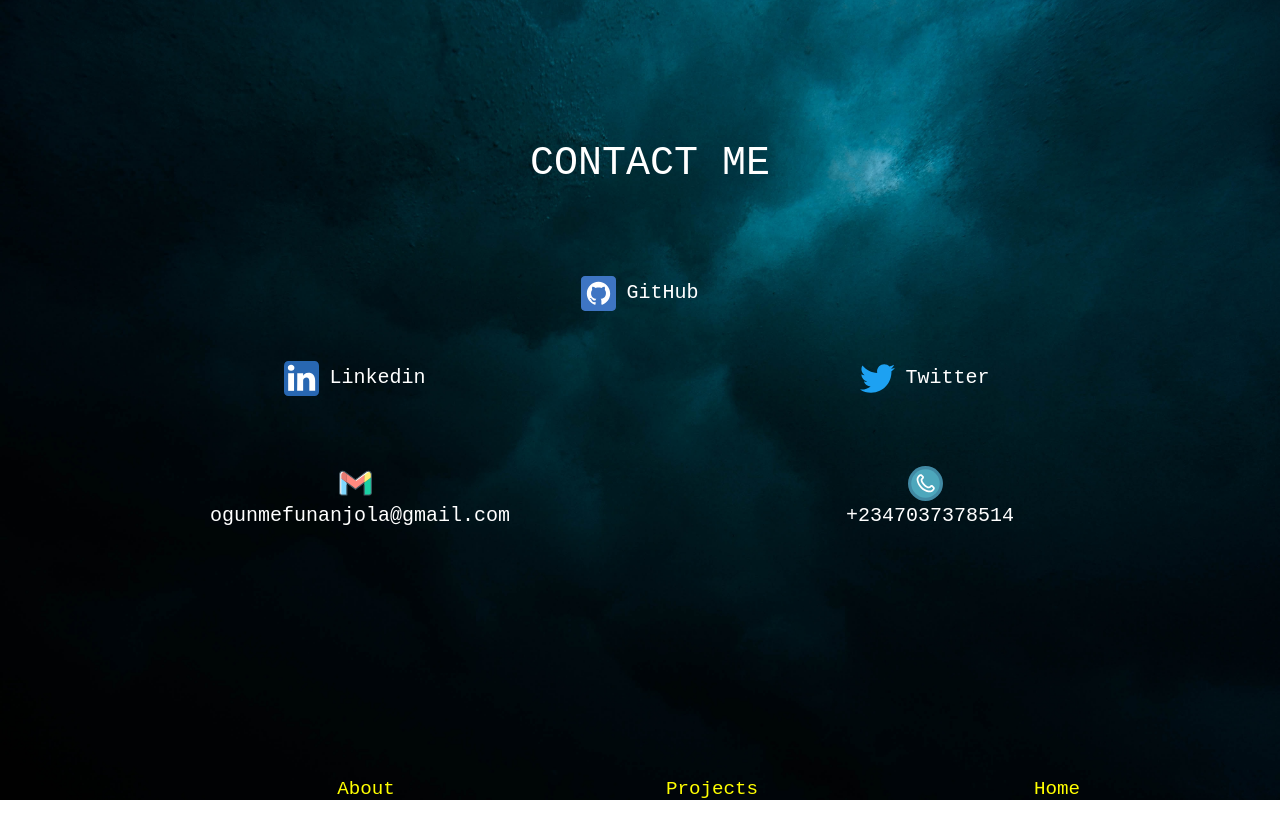
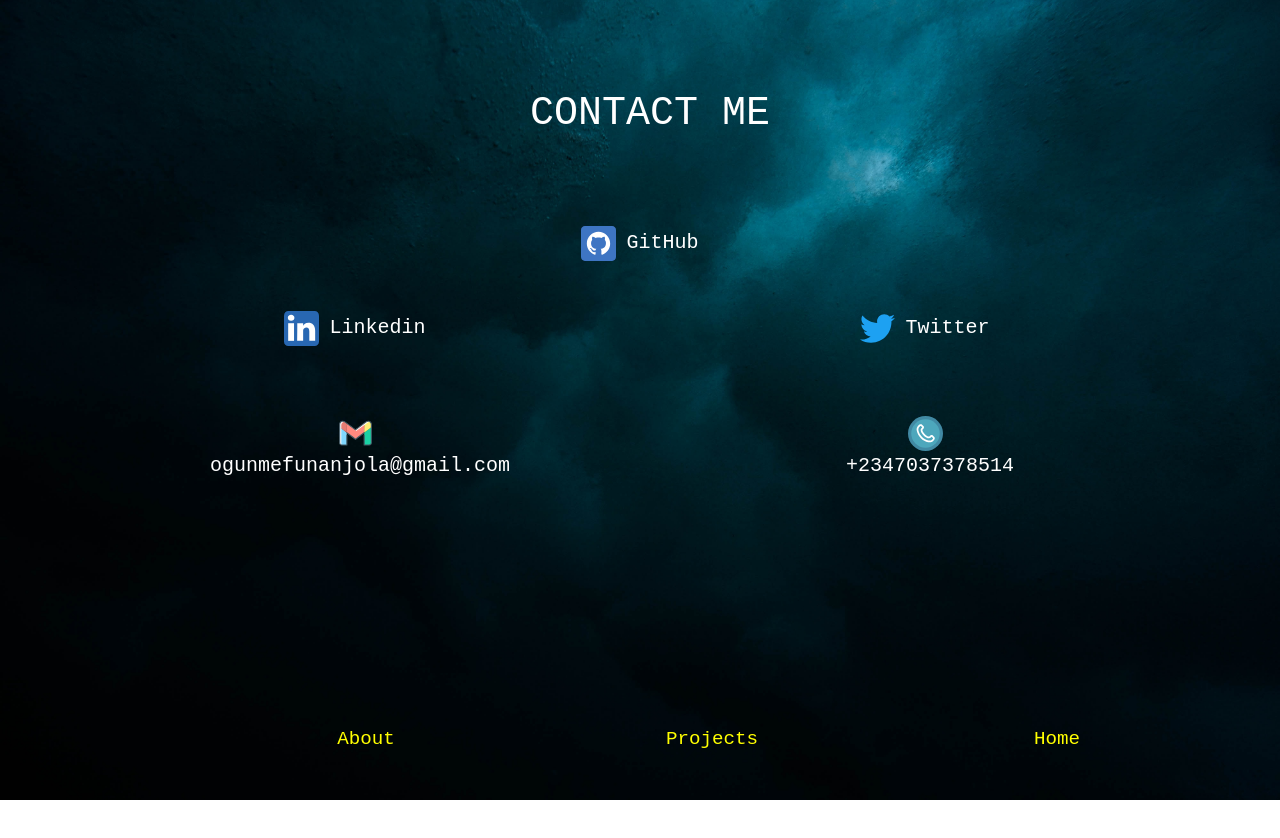
Before and after one commit to Anjola-ogunmefun/Portfolio-website, a Vue app: page /contact in a window 1280 px wide. Shown: the top 838 px of the page. After the commit the page ends 812 px from the top, so only its background shows below. Built offline with nearby package versions, Linux system fonts and the light colour scheme.

Commit message:
style: reduce margins

```diff
--- a/src/components/ContactPage.vue
+++ b/src/components/ContactPage.vue
@@ -119,20 +119,18 @@
 }
 main {
   background-image: url("../utils/dark.jpg");
-  /* position: relative; */
   width: 100vw;
   height: 100vh;
   background-repeat: repeat;
   background-position: center;
   background-size: cover;
-  /* box-shadow:inset 0 0 0 2000px rgba(15, 1, 9,0.1);   */
 }
 .contact {
   padding: 40px;
   color: white;
 }
 .message {
-  margin-top: 100px;
+  margin-top: 50px;
   margin-left: 20px;
   text-align: center;
 }
@@ -158,7 +156,7 @@ p {
 
 .route {
   margin-left: 20px;
-  margin-top: 100px;
+  margin-top: 30px;
   margin-bottom: 50px   ;
   color: yellow;
   font-size: larger;
```
